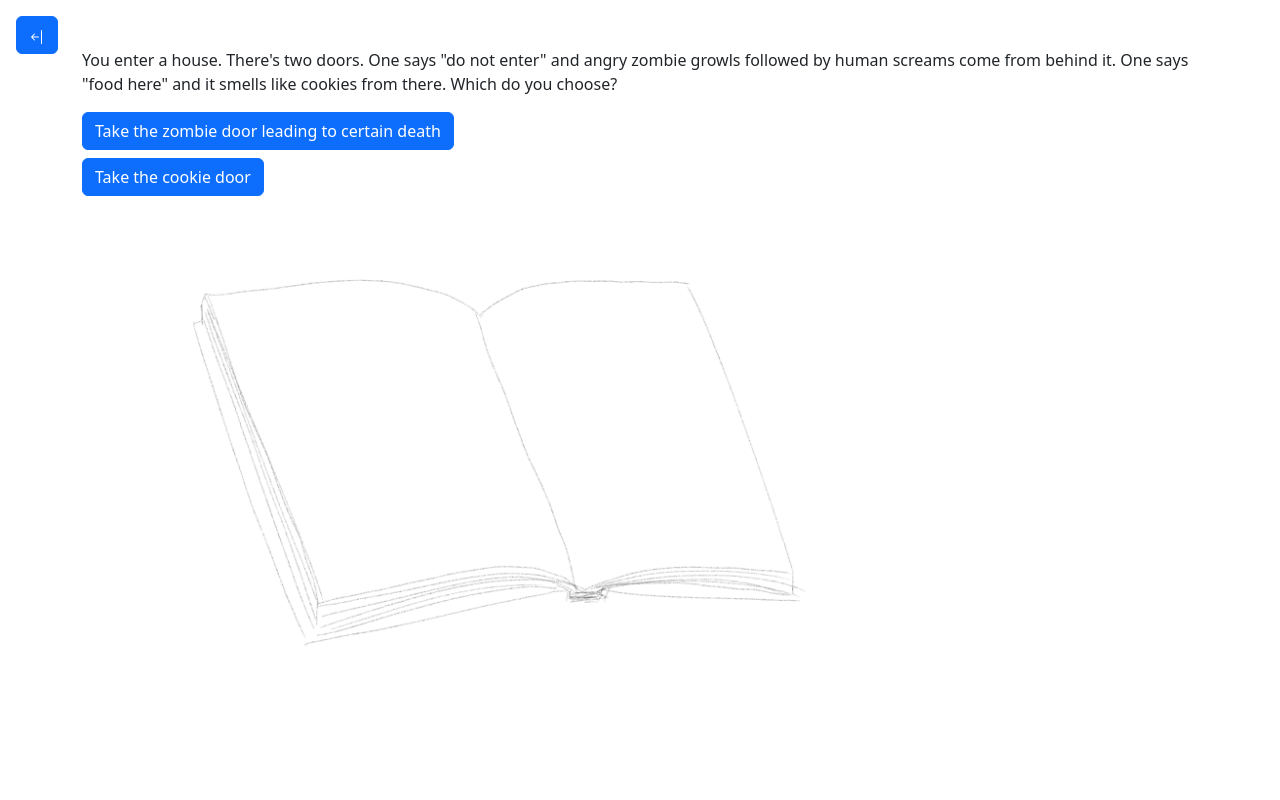
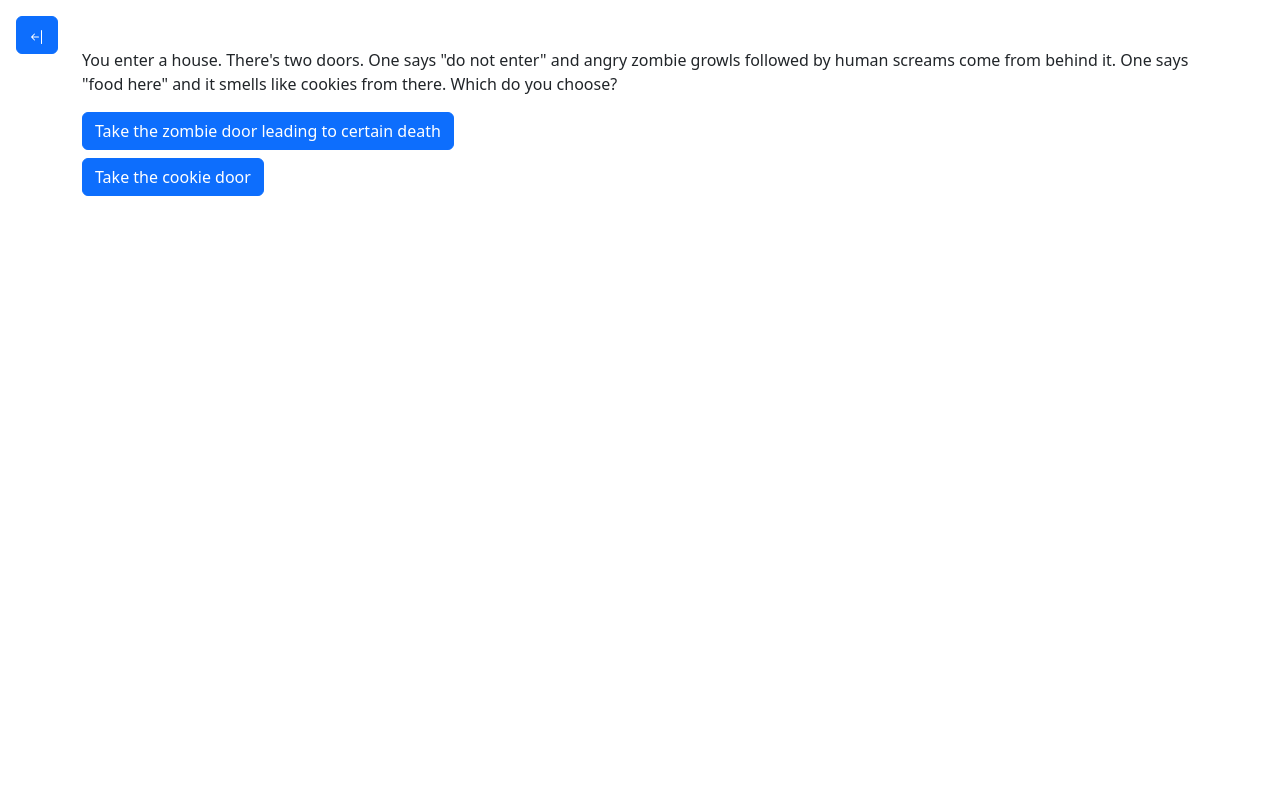
Before and after one commit to trashtiergames/game-1, a Flask app: page /encounter in a window 1280 px wide. Run offline with Flask 2, Linux system fonts and the light colour scheme; some libraries are stand-ins or nearby versions.

Commit message:
Remove background for now

```diff
--- a/static/styles/styles.scss
+++ b/static/styles/styles.scss
@@ -1,10 +1,10 @@
 @import "../bootstrap/scss/bootstrap";
-body{
-    background-image: url('../pageturner.gif');
-    background-size: contain;
-    background-repeat: no-repeat;
+// body{
+//     background-image: url('../pageturner.gif');
+//     background-size: contain;
+//     background-repeat: no-repeat;
 
-    height: 100vh;
-    padding:0;
-    margin:0;
-}
+//     height: 100vh;
+//     padding:0;
+//     margin:0;
+// }
```
Also changed, not shown: static/styles/styles.css, 1 other file.
